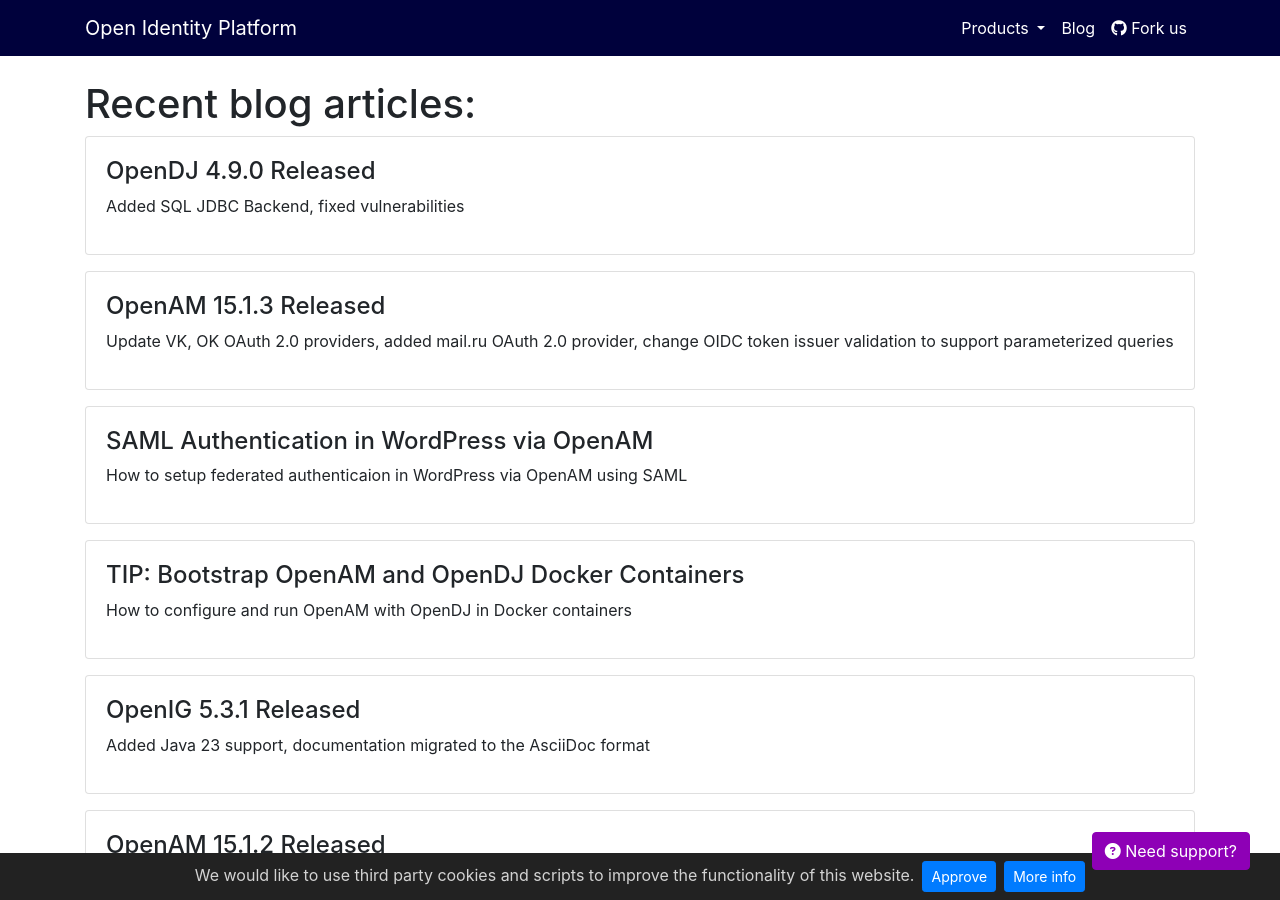
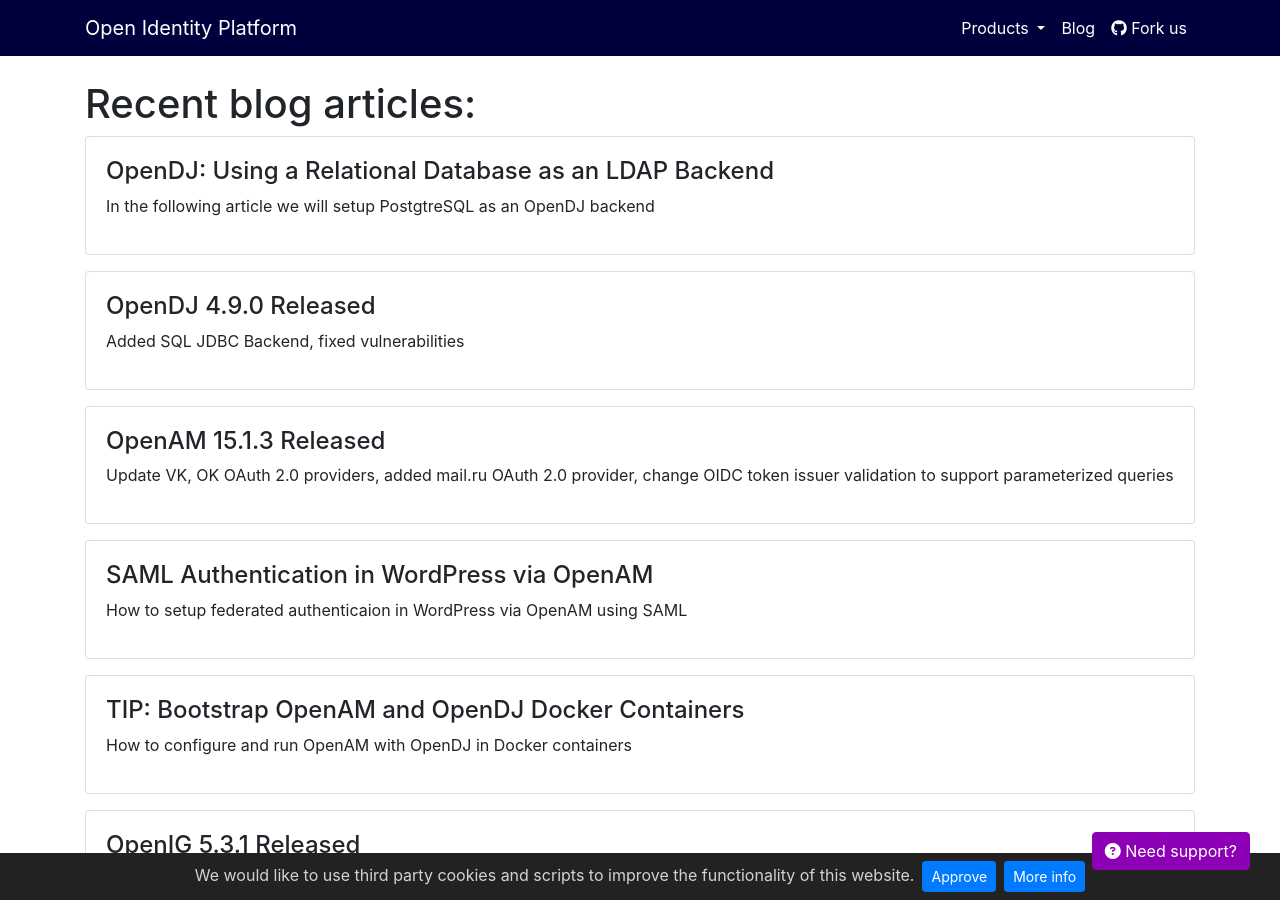
Before and after one commit to OpenIdentityPlatform/OpenIdentityPlatform.org, a Jekyll site: the page built from blog/index.html, in a window 1280 px wide and 900 px high. Built offline with Jekyll 4.4.1, drawn with Linux system fonts in a browser that asks for light colours; nearby versions of some CDN libraries; some of the changed lines change nothing that is shown.

Commit message:
OpenDJ: Using a Relational Database as an LDAP Backend (#212)

````diff
--- a/_data/blogposts.yml
+++ b/_data/blogposts.yml
@@ -1,3 +1,7 @@
+-
+  title: 'OpenDJ: Using a Relational Database as an LDAP Backend'
+  link: '/blog/opendj-using-a-relational-database-as-an-ldap-backend'
+  description: 'In the following article we will setup PostgtreSQL as an OpenDJ backend'
 -
   title: 'OpenDJ 4.9.0 Released'
   link: '/blog/opendj-4-9-0-released'
--- /dev/null
+++ b/blog/opendj-using-a-relational-database-as-an-ldap-backend.md
@@ -0,0 +1,168 @@
+---
+layout: home
+landing-title: "OpenDJ: Using a Relational Database as an LDAP Backend"
+landing-title2: "OpenDJ: Using a Relational Database as an LDAP Backend"
+description: In the following article we will setup PostgtreSQL as an OpenDJ backend
+keywords: 'OpenDJ, JDBC, PostgreSQL, RDMS, Open Identity Platform, LDAP'
+imageurl: 'opendj-og.png'
+share-buttons: true
+---
+
+[Original article](https://github.com/OpenIdentityPlatform/OpenDJ/wiki/Using-a-Relational-Database-as-an-LDAP-Backend)
+
+# Preparation
+
+First, you must have Java at least 1.8 installed and Docker installed. Run the PostgreSQL Docker image with the following command:
+
+```
+docker run -it -d -p 5432:5432 -e POSTGRES_DB=database_name -e POSTGRES_PASSWORD=password --name postgres postgres
+```
+
+Download OpenDJ distribution from the GitHub [https://github.com/OpenIdentityPlatform/OpenDJ/releases](https://github.com/OpenIdentityPlatform/OpenDJ/releases). OpenDJ version must be at least 4.9.0.
+
+```
+wget https://github.com/OpenIdentityPlatform/OpenDJ/releases/download/4.9.0/opendj-4.9.0.zip
+```
+
+Unzip the distribution
+
+```
+unzip opendj-4.9.0.zip
+```
+
+Run the OpenDJ setup command
+
+```
+./opendj/setup -h localhost -p 1389 --ldapsPort 1636 --adminConnectorPort 4444 --enableStartTLS --generateSelfSignedCertificate --rootUserDN "cn=Directory Manager" --rootUserPassword password --cli --acceptLicense --no-prompt
+
+Configuring Directory Server ..... Done.
+Configuring Certificates ..... Done.
+Starting Directory Server ....... Done.
+
+To see basic server configuration status and configuration, you can launch
+/home/user/opendj-postgres/opendj/bin/status
+```
+
+Pay attention to the parameters `rootUserDN` and `rootUserPassword`. Here are the parameters for connecting to OpenDJ with administrative rights.
+
+Check the OpenDJ status
+
+```
+./opendj/bin/status --bindDN "cn=Directory Manager" --bindPassword password
+
+          --- Server Status ---
+Server Run Status:        Started
+Open Connections:         1
+
+          --- Server Details ---
+Host Name:                MacBook-Pro-Maxim.local
+Administrative Users:     cn=Directory Manager
+Installation Path:
+/home/user/opendj-postgres/opendj
+Version:                  OpenDJ Server 4.9.0
+Java Version:             21.0.2
+Administration Connector: Port 4444 (LDAPS)
+
+          --- Connection Handlers ---
+Address:Port : Protocol               : State
+-------------:------------------------:---------
+--           : LDIF                   : Disabled
+0.0.0.0:161  : SNMP                   : Disabled
+0.0.0.0:1389 : LDAP (allows StartTLS) : Enabled
+0.0.0.0:1636 : LDAPS                  : Enabled
+0.0.0.0:1689 : JMX                    : Disabled
+0.0.0.0:8080 : HTTP                   : Disabled
+
+          --- Data Sources ---
+-No LDAP Databases Found-
+```
+
+As you can see from the output of the command, the LDAP database has not yet been created.
+
+# Настройка OpenDJ
+
+Create OpenDJ backend using PostgreSQL database
+
+```
+./opendj/bin/dsconfig create-backend -h localhost -p 4444 --bindDN "cn=Directory Manager" --bindPassword password --backend-name=userRoot --type jdbc --set base-dn:dc=example,dc=com --set 'db-directory:jdbc:postgresql://localhost:5432/database_name?user=postgres&password=password' --set enabled:true --no-prompt --trustAll
+```
+
+
+Note the arguments `--type`, which must be set to `jdbc` to use a relational database, and `--set` `'db-directory:jdbc:...'`, a string for connecting to a JDBC-compliant data source.
+
+> The DBMS can be almost any database for which there is a JDBC-compatible driver. For example, you can use MySQL, MS SQL Server, and so on. To use a JDBC-compatible database, you need to download the appropriate driver and copy it to the `./opendj/lib` directory and modify the connection string to the JDBC source in the `--set` argument. Example connection string for MySQL: `db-directory:jdbc:mysql://mysqlhost:3306/database_name?user=mysql&password=password`. For more details, refer to the the documentation for the corresponding driver
+
+
+You can read more about the parameters of the `dsconfig create-backend` command at the following link
+
+[https://doc.openidentityplatform.org/opendj/reference/dsconfig-subcommands-ref#dsconfig-create-backend](https://doc.openidentityplatform.org/opendj/reference/dsconfig-subcommands-ref#dsconfig-create-backend).
+
+# Test the Solution
+
+For demonstration purposes, create and load test data in OpenDJ
+
+Create ldif file with test data from the template:
+
+```
+./opendj/bin/makeldif -o /tmp/test.ldif -c suffix=dc=example,dc=com ./opendj/config/MakeLDIF/example.template
+Processed 1000 entries
+Processed 2000 entries
+Processed 3000 entries
+Processed 4000 entries
+Processed 5000 entries
+Processed 6000 entries
+Processed 7000 entries
+Processed 8000 entries
+Processed 9000 entries
+Processed 10000 entries
+LDIF processing complete. 10002 entries written
+```
+
+Load ldif file into OpenDJ
+
+```
+./opendj/bin/ldapmodify --hostname localhost --port 1636 --bindDN "cn=Directory Manager" --bindPassword password --useSsl --trustAll -f /tmp/test.ldif -a
+Processing ADD request for dc=example,dc=com
+ADD operation successful for DN dc=example,dc=com
+Processing ADD request for ou=People,dc=example,dc=com
+ADD operation successful for DN ou=People,dc=example,dc=com
+Processing ADD request for uid=user.0,ou=People,dc=example,dc=com
+ADD operation successful for DN uid=user.0,ou=People,dc=example,dc=com
+Processing ADD request for uid=user.1,ou=People,dc=example,dc=com
+ADD operation successful for DN uid=user.1,ou=People,dc=example,dc=com
+Processing ADD request for uid=user.2,ou=People,dc=example,dc=com
+ADD operation successful for DN uid=user.2,ou=People,dc=example,dc=com
+....
+Processing ADD request for uid=user.9998,ou=People,dc=example,dc=com
+ADD operation successful for DN uid=user.9998,ou=People,dc=example,dc=com
+Processing ADD request for uid=user.9999,ou=People,dc=example,dc=com
+ADD operation successful for DN uid=user.9999,ou=People,dc=example,dc=com
+```
+
+Check the loaded data in OpenDJ:
+
+```
+./opendj/bin/ldapsearch  --hostname localhost --port 1389 --bindDN "cn=Directory Manager" --bindPassword password --baseDN "ou=People,dc=example,dc=com" -s one -a always -z 3 "(objectClass=*)" "hasSubordinates" "objectClass"
+dn: uid=user.0,ou=People,dc=example,dc=com
+hasSubordinates: false
+objectClass: inetOrgPerson
+objectClass: organizationalPerson
+objectClass: person
+objectClass: top
+
+dn: uid=user.1,ou=People,dc=example,dc=com
+hasSubordinates: false
+objectClass: inetOrgPerson
+objectClass: organizationalPerson
+objectClass: person
+objectClass: top
+
+dn: uid=user.10,ou=People,dc=example,dc=com
+hasSubordinates: false
+objectClass: inetOrgPerson
+objectClass: organizationalPerson
+objectClass: person
+objectClass: top
+
+...
+```
````
